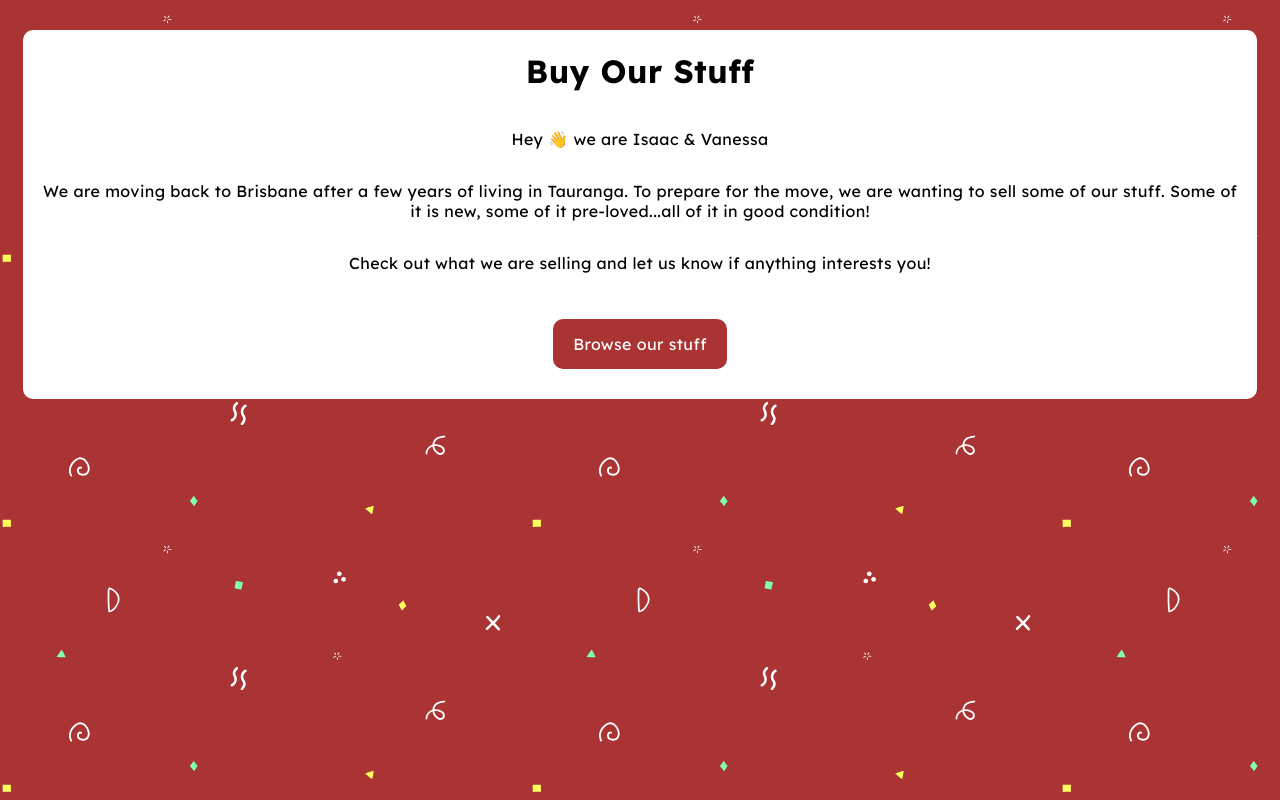
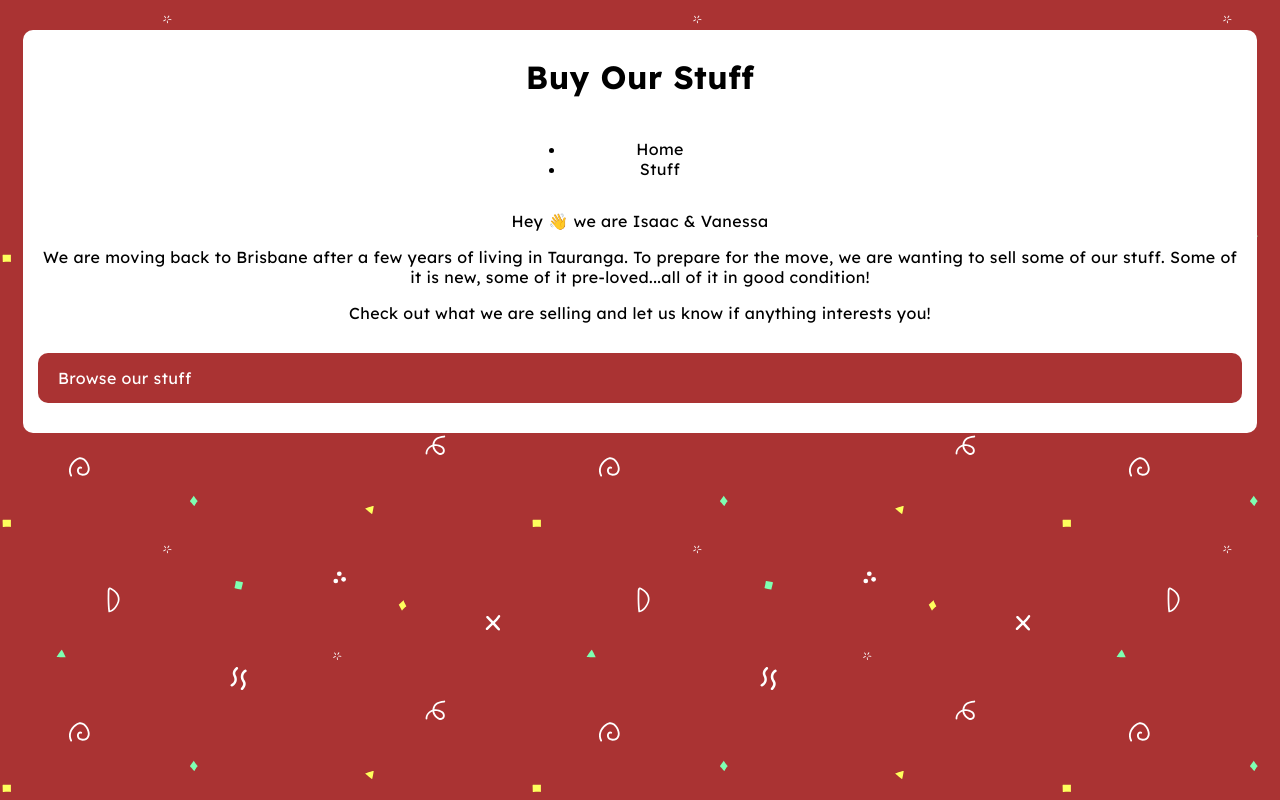
Before and after one commit to IsaacArnold/buy-our-stuff, a Gatsby site in the folder gatsby/: page / in a window 1280 px wide. Built offline with nearby package versions, Linux system fonts and the light colour scheme; Gatsby itself is replaced by a stand-in of ours.

Commit message:
Updates page layout

```diff
--- a/gatsby/src/components/Layout.js
+++ b/gatsby/src/components/Layout.js
@@ -1,12 +1,29 @@
 import React from "react";
+import styled from "styled-components";
 import GlobalStyles from "../styles/GlobalStyles";
+import Nav from "./Nav";
 // Typography import
+
+const PageContainer = styled.div`
+  display: flex;
+  flex-direction: column;
+  align-items: center;
+  justify-content: center;
+  text-align: center;
+  background-color: #fff;
+  margin: 30px 15px;
+  padding: 0px 15px;
+  border-radius: 10px;
+`;
 
 const Layout = ({ children }) => {
   return (
     <>
       <GlobalStyles />
-      {children}
+      <PageContainer>
+        <Nav />
+        {children}
+      </PageContainer>
     </>
   );
 };
--- /dev/null
+++ b/gatsby/src/components/Nav.js
@@ -0,0 +1,24 @@
+import React from "react";
+import styled from "styled-components";
+
+const NavStyles = styled.nav`
+  display: flex;
+  flex-direction: column;
+  h1 {
+    font-size: 2rem;
+  }
+`;
+
+const Nav = () => {
+  return (
+    <NavStyles>
+      <h1>Buy Our Stuff</h1>
+      <ul>
+        <li>Home</li>
+        <li>Stuff</li>
+      </ul>
+    </NavStyles>
+  );
+};
+
+export default Nav;
--- a/gatsby/src/pages/index.js
+++ b/gatsby/src/pages/index.js
@@ -2,18 +2,6 @@ import React from "react";
 import { Link } from "gatsby";
 import styled from "styled-components";
 import Layout from "../components/Layout";
-
-const HomePageContainer = styled.div`
-  display: flex;
-  flex-direction: column;
-  align-items: center;
-  justify-content: center;
-  text-align: center;
-  background-color: #fff;
-  margin: 30px 15px;
-  padding: 0px 15px;
-  border-radius: 10px;
-`;
 
 const HomePageCTA = styled(Link)`
   display: flex;
@@ -28,8 +16,7 @@ const HomePageCTA = styled(Link)`
 const HomePage = () => {
   return (
     <Layout>
-      <HomePageContainer>
-        <h1>Buy Our Stuff</h1>
+      <div>
         <p>Hey 👋 we are Isaac & Vanessa</p>
         <p>
           We are moving back to Brisbane after a few years of living in
@@ -42,7 +29,7 @@ const HomePage = () => {
           you!
         </p>
         <HomePageCTA>Browse our stuff</HomePageCTA>
-      </HomePageContainer>
+      </div>
     </Layout>
   );
 };
```
